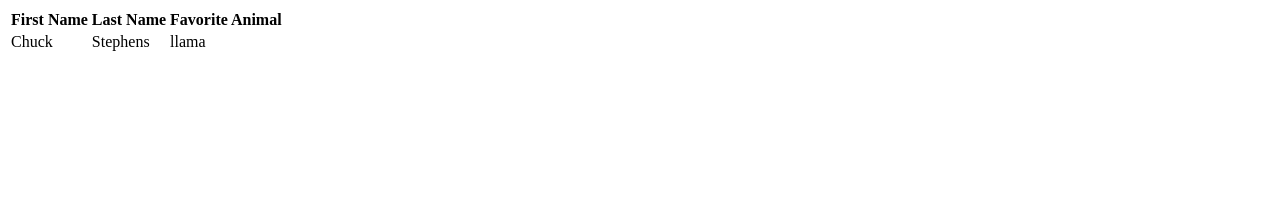
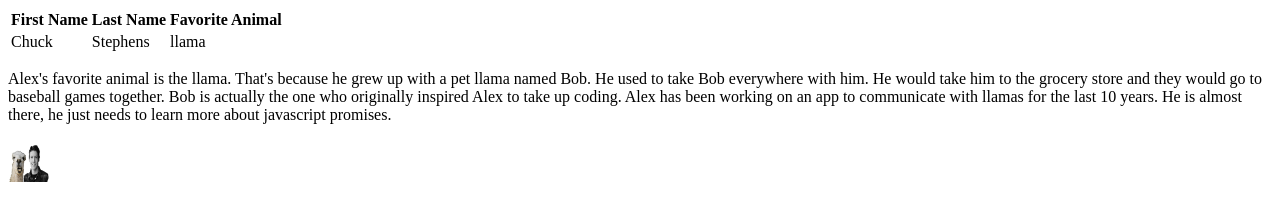
Before and after one commit to thexande/html_intro, a plain HTML site: page favorites.html in a window 1280 px wide. Drawn offline with Linux system fonts and the light colour scheme.

Commit message:
really really minor changes

```diff
--- a/favorites.html
+++ b/favorites.html
@@ -21,5 +21,9 @@
       </tr>
     </tbody>
   </table>
+  <p>Alex's favorite animal is the llama. That's because he grew up with a pet llama named Bob. He used to take Bob everywhere with him. He would take him to the grocery store and they would go to baseball games together. Bob is actually the one who originally inspired Alex to take up coding. Alex has been working on an app to communicate with llamas for the last 10 years. He is almost there, he just needs to learn more about javascript promises.</p>
+
+  <p><img src="bestfriends.jpg" alt="Bob and Alex" height="42" width="42"></p>
+
 </body>
 </html>
```
Also changed, not shown: bestfriends.jpg (added).
